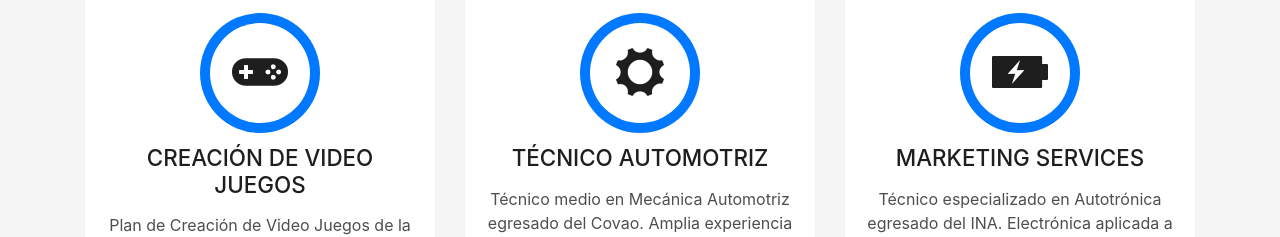
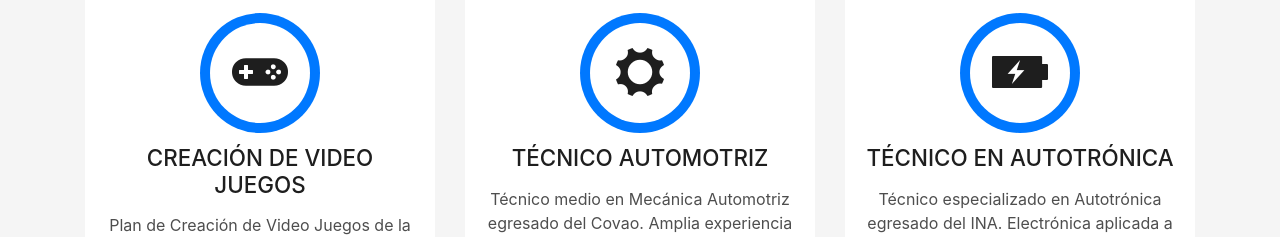
Before and after one commit to ElmerSF/web, a plain HTML site: page index.html in a window 1280 px wide. Shown: the part 2320-2557 px from the top of the page. Drawn offline with Linux system fonts and the light colour scheme; files whose address does not match are found by name.

Commit message:
Actualización 25 de agosto 2

```diff
--- a/index.html
+++ b/index.html
@@ -272,7 +272,7 @@
               <span class="ico-circle"><i class="ion-battery-charging"></i></span>
             </div>
             <div class="service-content">
-              <h2 class="s-title">Marketing Services</h2>
+              <h2 class="s-title">Técnico en Autotrónica</h2>
               <p class="s-description text-center">
                 Técnico especializado en Autotrónica egresado del INA.
                 Electrónica aplicada a los vehículos, diagnóstico y reparación.
```
